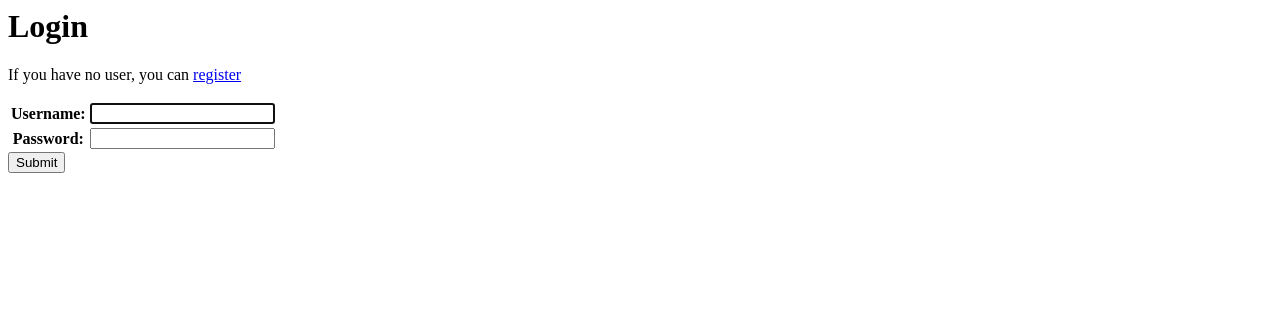
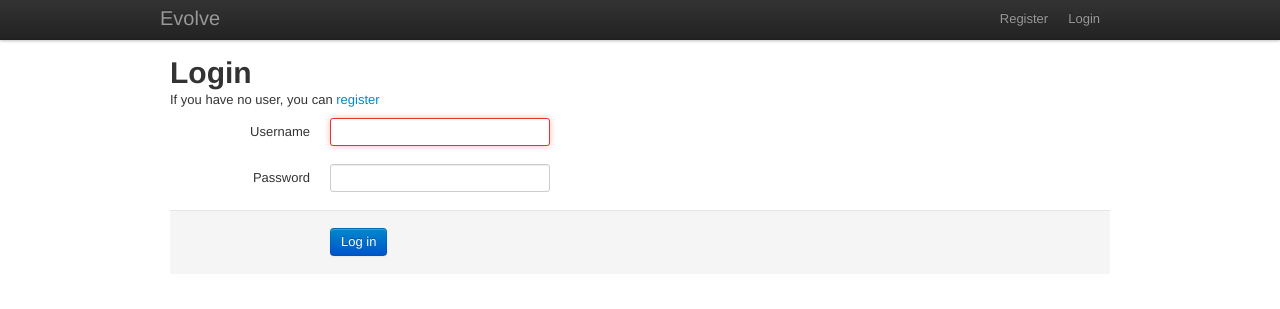
Before and after one commit to dmoisset/evolve, a Django app: page /login/ in a window 1280 px wide. Shown: the top 309 px of the page. Run offline with Django 3.2, Linux system fonts and the light colour scheme; some libraries are stand-ins or nearby versions.

Commit message:
Bootstrap for login form

```diff
--- a/evolve/base/templates/registration/login.html
+++ b/evolve/base/templates/registration/login.html
@@ -1,11 +1,37 @@
-<h1>Login</h1>
+{% extends "game/base.html" %}
 
-<p>If you have no user, you can <a href="{% url register %}">register</a>
+{% block contents %}
 
-<form action="" method="post">
-    <table>
-    {{form}}
-    <table>
-    {% csrf_token %}
-    <input type="submit">
-</form>
+<div class="row">
+    <div class="span12">
+        <h1>Login</h1>
+
+        <p>If you have no user, you can <a href="{% url register %}">register</a>
+
+        <form class="form-horizontal" action="" method="post">
+            <fieldset>
+                {% csrf_token %}
+                {% for field in form %}
+                    <div class="control-group{% if field.errors%} error{% endif %}">
+                        <label class="control-label" for="{{ field.html_name }}">{{ field.label }}</label>
+                        <div class="controls">
+                            {{ field }}
+                            {% if field.errors %}<span class="help-inline">{{ field.errors|join:"; " }}</span>{% endif %}
+                        </div>
+                    </div>
+                {% endfor %}
+                {% if form.non_field_errors %}
+                    <div class="control-group error">
+                        <div class="controls">
+                            <div class="help-inline">{{ form.non_field_errors }}</div>
+                        </div>
+                    </div>
+                {% endif %}
+                <div class="form-actions">
+                    <button type="submit" class="btn btn-primary">Log in</button>
+                </div>
+            </fieldset>
+        </form>
+    </div>
+</div>
+{% endblock %}
--- a/evolve/game/templates/game/base.html
+++ b/evolve/game/templates/game/base.html
@@ -18,8 +18,8 @@
                     <li><a class="brand" href="/">Evolve</a></li>
                 </ul>
                 <ul class="nav pull-right">
-                    {% if request.user.is_authenticated %}
-                        <li>Welcome, <strong>{{ request.user.username }}</strong></li>
+                    {% if user.is_authenticated %}
+                        <li><p class="navbar-text">Welcome, <strong>{{ user.username }}</strong></p></li>
                         <li><a href="{% url logout %}">Logout</a></li>
                     {% else %}
                         <li><a href="{% url register %}">Register</a></li>
```
